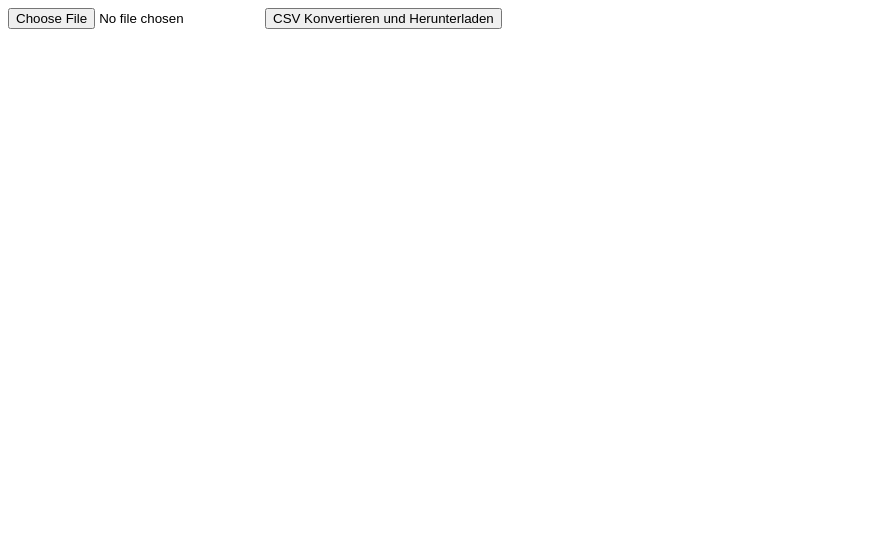
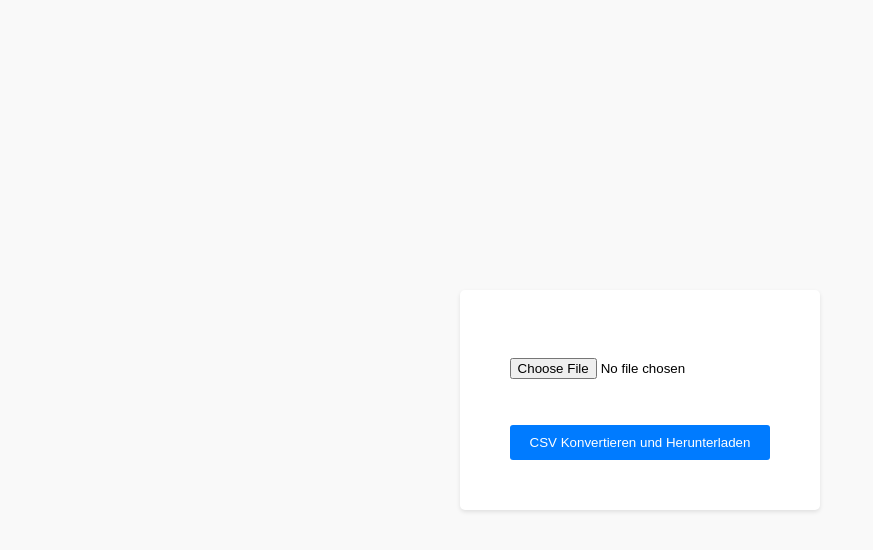
Before and after one commit to entttom/germanized_for_woocommerce_to_finanz.at, a plain HTML site: page index.html in a window 1280 px wide. Shown: the whole page, without its empty margins (0-873 px from the left). Drawn offline with Linux system fonts and the light colour scheme.

Commit message:
Update index.html

```diff
--- a/index.html
+++ b/index.html
@@ -3,11 +3,55 @@
   <head>
     <meta charset="UTF-8">
     <title>CSV Konverter</title>
+    <style>
+      body {
+        font-family: Arial, sans-serif;
+        background-color: #f9f9f9;
+        margin: 0;
+        padding: 0;
+        display: flex;
+        justify-content: center;
+        align-items: center;
+        height: 100vh;
+      }
+
+      #container {
+        max-width: 600px;
+        padding: 50px;
+        background-color: #ffffff;
+        border-radius: 5px;
+        box-shadow: 0 2px 4px rgba(0, 0, 0, 0.1);
+        text-align: center;
+      }
+
+      #fileInput {
+        display: block;
+        margin-bottom: 10px;
+      }
+
+      button {
+        background-color: #007bff;
+        color: #ffffff;
+        border: none;
+        padding: 10px 20px;
+        border-radius: 3px;
+        cursor: pointer;
+      }
+
+      button:hover {
+        background-color: #0056b3;
+      }
+    </style>
   </head>
   <body>
+    <div id="container">
+      <br>
       <input type="file" id="fileInput" accept=".csv">
+      <br>
+      <br>
       <button onclick="convertCSV()">CSV Konvertieren und Herunterladen</button>
-
+      <br>
+    </div>
     <script>
       function convertCSV() {
         const inputFile = document.getElementById('fileInput').files[0];
@@ -15,7 +59,6 @@
           alert('Bitte wählen Sie eine Datei aus.');
           return;
         }
-
         const reader = new FileReader();
         reader.onload = function(event) {
           const csv = event.target.result;
@@ -36,7 +79,6 @@
             }
             return null;
           }).filter(line => line); // Entfernt leere oder ungültige Zeilen
-
           const convertedCSV = convertedLines.join('\n');
           downloadCSV(convertedCSV);
         };
@@ -44,7 +86,12 @@
       }
 
       function parseCSVLine(text) {
-            let p = '', row = [''], i = 0, r = 0, s = !0, l;
+        let p = '',
+          row = [''],
+          i = 0,
+          r = 0,
+          s = !0,
+          l;
         for (l of text) {
           if ('"' === l) {
             if (s && l === p) row[i] += l;
@@ -70,7 +117,9 @@
       }
 
       function downloadCSV(csv) {
-            const blob = new Blob([csv], { type: 'text/csv;charset=utf-8;' });
+        const blob = new Blob([csv], {
+          type: 'text/csv;charset=utf-8;'
+        });
         const link = document.createElement('a');
         link.href = URL.createObjectURL(blob);
         link.download = 'konvertiert.csv';
```
Lines whose indentation alone changed are shown as unchanged.
